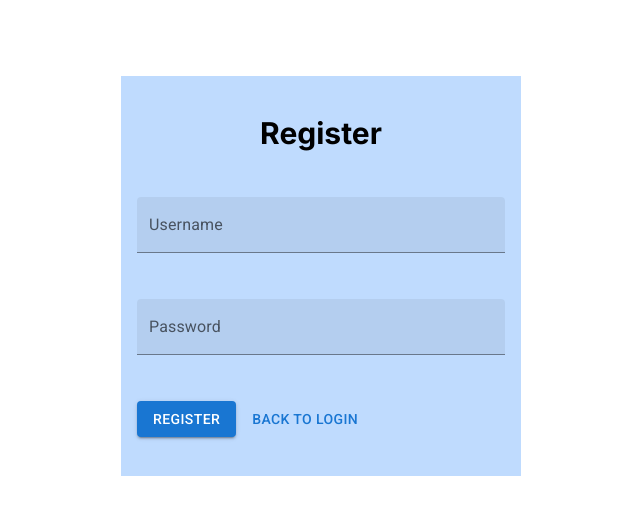
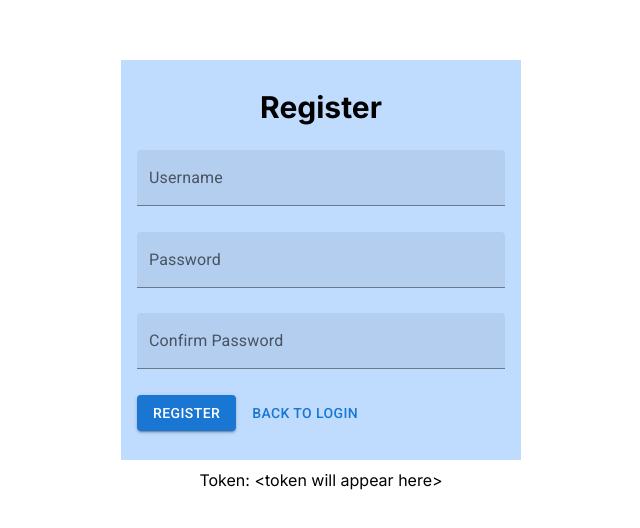
Before and after one commit to Arxeno/soal-oprec-betis-2024, a Next.js app: page /register in a window 1280 px wide. Shown: the part 124-652 px from the top of the page, without its empty margins (319-959 px from the left). Built offline with nearby package versions, Linux system fonts and the light colour scheme.

Commit message:
integrate to backend

```diff
--- a/src/app/login/page.tsx
+++ b/src/app/login/page.tsx
@@ -6,11 +6,29 @@ import { ChangeEvent, useState } from "react";
 export default function LoginPage() {
   const [username, setUsername] = useState("");
   const [password, setPassword] = useState("");
+  const [token, setToken] = useState("");
   const router = useRouter();
 
   const handleClickLogin = () => {
     console.log(username);
     console.log(password);
+
+    fetch(`https://oprec-betis-be.up.railway.app/auth/login`, {
+      method: "POST",
+      headers: {
+        "Content-Application": "application/json",
+      },
+      body: JSON.stringify({
+        username,
+        password,
+      }),
+    })
+      .then((res) => (res.ok ? res.json() : alert("Failed to login.")))
+      .then((resJson) => {
+        alert("Success login!");
+        setToken(resJson.access_token);
+      })
+      .catch((err) => console.log(`An error has occured: ${err}`));
   };
 
   const handleClickOrRegister = () => {
@@ -26,7 +44,7 @@ export default function LoginPage() {
   };
 
   return (
-    <main className="flex items-center justify-center h-screen">
+    <main className="flex flex-col gap-2 items-center justify-center h-screen">
       <div className="bg-blue-200 p-4 max-w-[400px] w-[80%] h-[400px] flex flex-col justify-around">
         <h1 className="font-bold text-3xl text-center">Login</h1>
         <TextField
@@ -60,6 +78,7 @@ export default function LoginPage() {
           </Button>
         </div>
       </div>
+      <h1>Token: {token ? token : "<token will appear here>"}</h1>
     </main>
   );
 }
--- a/src/app/register/page.tsx
+++ b/src/app/register/page.tsx
@@ -6,11 +6,31 @@ import { ChangeEvent, useState } from "react";
 export default function LoginPage() {
   const [username, setUsername] = useState("");
   const [password, setPassword] = useState("");
+  const [confirmPassword, setConfirmPassword] = useState("");
+  const [token, setToken] = useState("");
   const router = useRouter();
 
   const handleClickRegister = () => {
     console.log(username);
     console.log(password);
+
+    fetch(`https://oprec-betis-be.up.railway.app/auth/register`, {
+      method: "POST",
+      headers: {
+        "Content-Application": "application/json",
+      },
+      body: JSON.stringify({
+        username,
+        password,
+        confirmPassword,
+      }),
+    })
+      .then((res) => (res.ok ? res.json() : alert("Failed to register.")))
+      .then((resJson) => {
+        alert("Success register!");
+        setToken(resJson.access_token);
+      })
+      .catch((err) => console.log(`An error has occured: ${err}.`));
   };
 
   const handleClickBackToLogin = () => {
@@ -25,8 +45,14 @@ export default function LoginPage() {
     setPassword(event.target.value);
   };
 
+  const handleChangeConfirmPassword = (
+    event: ChangeEvent<HTMLInputElement>
+  ) => {
+    setConfirmPassword(event.target.value);
+  };
+
   return (
-    <main className="flex items-center justify-center h-screen">
+    <main className="flex flex-col gap-2 items-center justify-center h-screen">
       <div className="bg-blue-200 p-4 max-w-[400px] w-[80%] h-[400px] flex flex-col justify-around">
         <h1 className="font-bold text-3xl text-center">Register</h1>
         <TextField
@@ -40,6 +66,13 @@ export default function LoginPage() {
           label="Password"
           type="password"
           onChange={handleChangePassword}
+        />
+
+        <TextField
+          variant="filled"
+          label="Confirm Password"
+          type="password"
+          onChange={handleChangeConfirmPassword}
         />
 
         <div className="flex gap-2">
@@ -60,6 +93,7 @@ export default function LoginPage() {
           </Button>
         </div>
       </div>
+      <h1>Token: {token ? token : "<token will appear here>"}</h1>
     </main>
   );
 }
```
